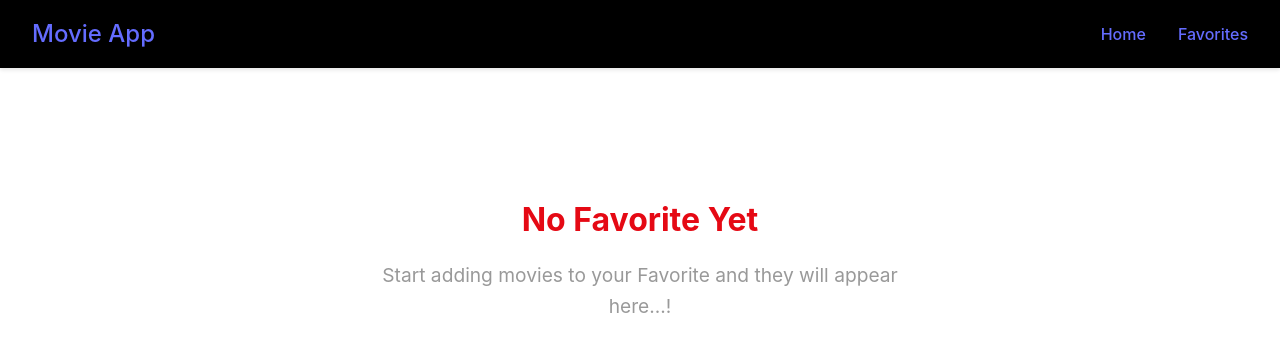
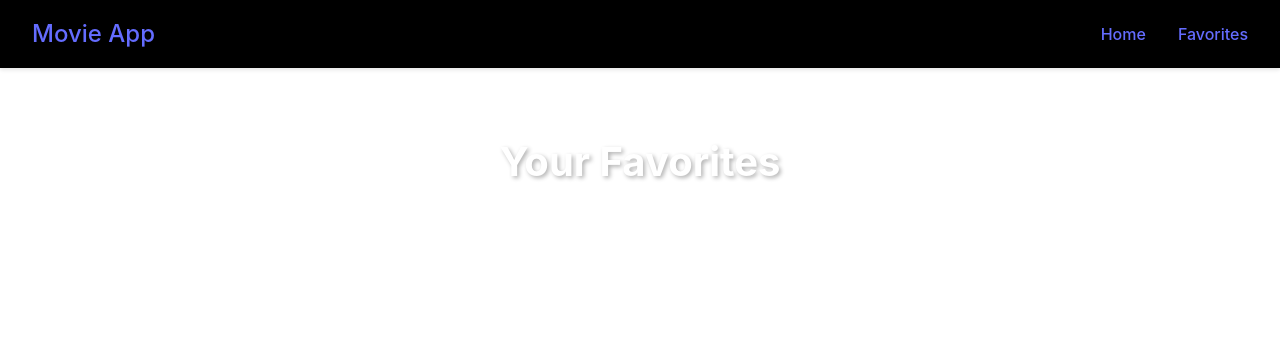
Before and after one commit to sujilkumarkm/reactjs_movie_app, a React (Vite) app: page /favorites in a window 1280 px wide. Shown: the top 352 px of the page. Built offline with nearby package versions, Linux system fonts and the light colour scheme.

Commit message:
add to favorite list added

```diff
--- a/src/App.jsx
+++ b/src/App.jsx
@@ -3,10 +3,11 @@
 import Favorites from "./pages/Favourites";
 import {Routes, Route} from "react-router-dom"
 import NavBar from "./components/NavBar"
+import {MovieProvider} from "./context/MovieContext"
 
 function App() {
   return (
-    <div>
+    <MovieProvider>
       <NavBar />
       <main className="main-content">
           <Routes>
@@ -14,7 +15,7 @@
             <Route path="/favorites" element={<Favorites />} />
           </Routes>
       </main>
-    </div>
+    </MovieProvider>
   );
 }
 
--- a/src/components/MovieCard.jsx
+++ b/src/components/MovieCard.jsx
@@ -1,16 +1,24 @@
 import "../css/MovieCard.css"
+import { useMovieContext } from "../context/MovieContext"
 
 function MovieCard({movie})
 {
-    function onFavoriteClick()
+    const {favorites, isFavorite, addToFavorites, removeFromFavorite} = useMovieContext()
+    const favorite = isFavorite(movie.id)
+    function onFavoriteClick(e)
     {
-        alert("clicked :)")
+        // alert("clicked");
+        e.preventDefault()
+        if (favorite) removeFromFavorite(movie.id)
+            else addToFavorites(movie)
     }
     return <div className="movie-card">
         <div className="movie-poster">
             <img src={`https://image.tmdb.org/t/p/w500${movie.poster_path}`} alt="{movie.title}"/>
             <div className="movie-overlay">
-                <button className="favorite-icon" onClick={onFavoriteClick}>Click to Like</button>
+                <button className={`favorite-btn ${favorite ? "active" : ""}`} onClick={onFavoriteClick}>
+                    🤍
+                </button>
             </div>
         </div>
         <div className="movie-info">
--- /dev/null
+++ b/src/context/MovieContext.jsx
@@ -0,0 +1,45 @@
+import { createContext, useState, useContext, useEffect, Children } from "react";
+
+const MovieContext = createContext()
+
+
+export const useMovieContext = () => useContext(MovieContext)
+
+export const MovieProvider = ({children}) => {
+
+const [favorites, setFavorites] = useState([])
+
+    useEffect(() => {
+        const storedFavs = localStorage.getItem("favorites")
+        if(storedFavs) setFavorites(JSON.parse(storedFavs))
+    }, [])
+
+    useEffect(() => {
+        localStorage.setItem('favorites', JSON.stringify(favorites))
+    }), [favorites]
+
+
+    const addToFavorites = (movie) => {
+        setFavorites(prev => [...prev, movie])
+    }
+
+    const removeFromFavorites = (moviesId) => {
+        setFavorites(prev => prev.filter(movie => movie.id !== movieId))
+    }
+
+    const isFavorite = (movieId) => {
+        return favorites.some(movie => movie.id === movieId)
+    }
+
+    const value = {
+        favorites,
+        addToFavorites,
+        removeFromFavorites,
+        isFavorite
+    }
+
+    return <MovieContext.Provider value={value}>
+        {children}
+    </MovieContext.Provider>
+
+}
--- a/src/pages/Favourites.jsx
+++ b/src/pages/Favourites.jsx
@@ -1,10 +1,28 @@
 import "../css/Favorites.css"
+import {useMovieContext} from "../context/MovieContext"
+import MovieCard from "../components/MovieCard"
 
-function Favorite() {
+function Favorites() {
+    const {favorites} = useMovieContext();
+
+    if(favorites){
+        return (
+        <div className="favorites">
+            <h2>Your Favorites</h2>
+            <div className="movies-grid">
+                {favorites.map((movie)=> (
+                <MovieCard movie={movie} key={movie.id} />
+            ))}
+            </div>
+        </div>
+        );
+    }
+
+
     return <div className="favorites-empty">
         <h2> No Favorite Yet</h2>
         <p> Start adding movies to your Favorite and they will appear here...!</p>
     </div>
 }
 
-export default Favorite
+export default Favorites;
```
Lines whose indentation alone changed are shown as unchanged.
